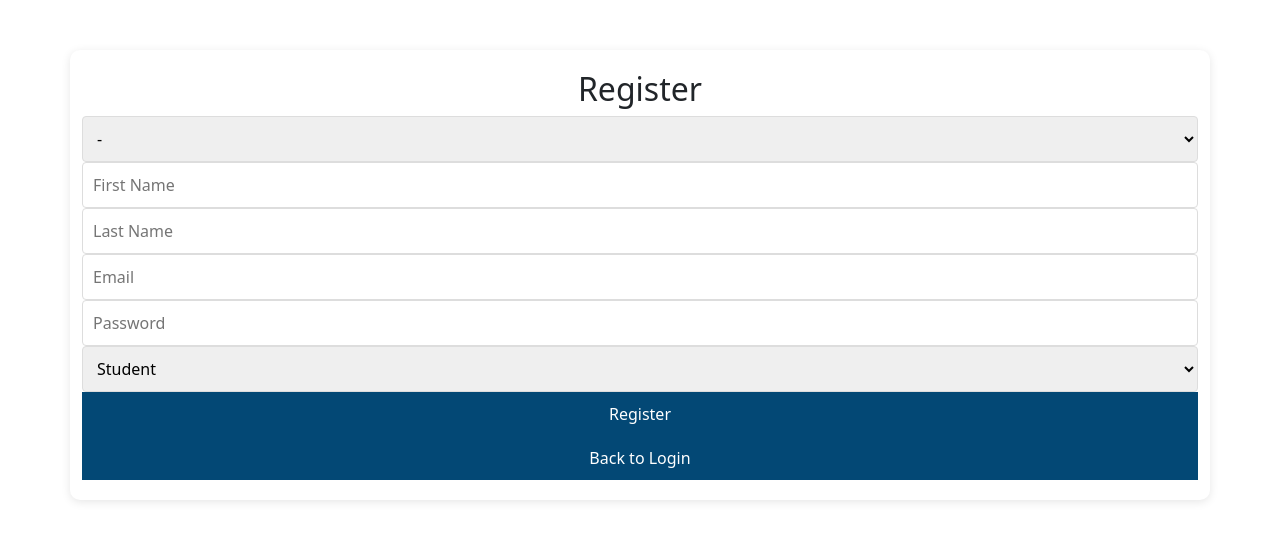
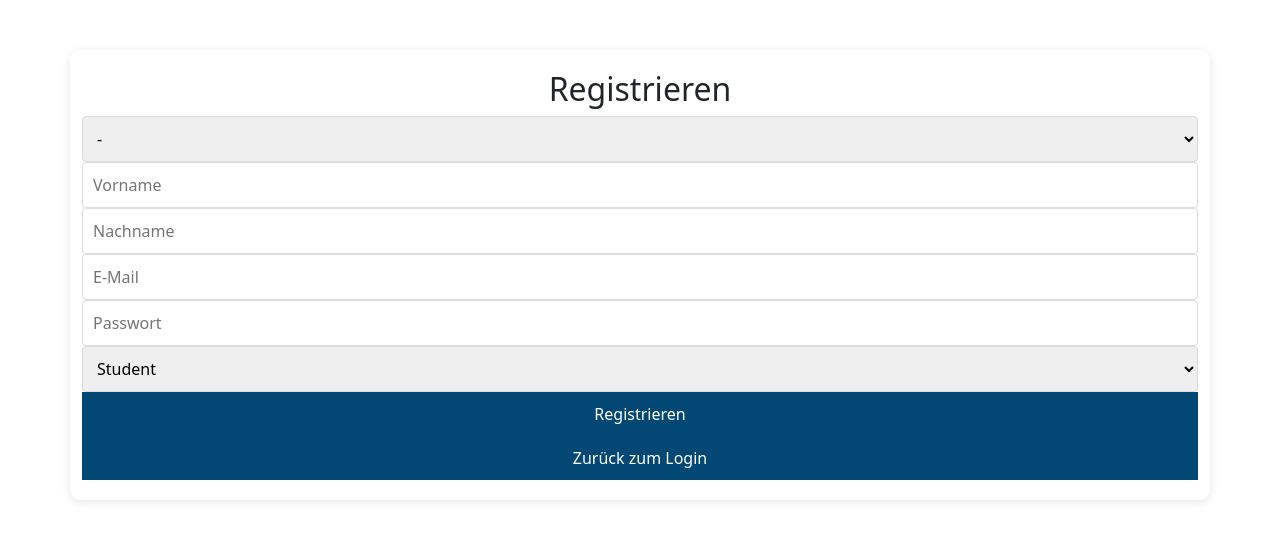
Before and after one commit to louis-gabel/KalenderApp, a React (Create React App) app in the folder client/: page /register in a window 1280 px wide. Shown: the top 540 px of the page. Built offline with nearby package versions, Linux system fonts and the light colour scheme.

Commit message:
login und register auf deutsch

```diff
--- a/client/src/components/Login.js
+++ b/client/src/components/Login.js
@@ -2,20 +2,6 @@ import React, { useState } from "react";
 import { loginUser } from "../api";
 import "../assets/auth_login.css";
 import { useNavigate } from "react-router-dom";
-
-/*
-User Login Process:
-Frontend (React):
-  The user enters their email and password into a login form.
-API Call:
-  When the user submits the form, an API call is made to the Node.js backend with the login credentials.
-Backend Authentication:
-  The backend receives the credentials and queries MariaDB to verify the user's email and password.
-  If the credentials are valid, the backend generates a token (e.g., JWT) and sends it back to the frontend along with the user's role.
-Frontend Handling:
-  The frontend stores the token and role in localStorage.
-  The user is then redirected to a protected route (e.g., a calendar view).
-*/
 
 const Login = () => {
   const [email, setEmail] = useState("");
@@ -23,56 +9,51 @@ const Login = () => {
   const [error, setError] = useState("");
   const navigate = useNavigate();
 
-  // Function to handle the login process
   const handleLogin = async (e) => {
-    e.preventDefault(); // Prevents the default form submission behavior
+    e.preventDefault();
 
     try {
-      // Calls the loginUser function with email and password to authenticate the user
       const response = await loginUser({ email, password });
-      const { token, role, id } = response.data; // Destructures the token and role from the response
+      const { token, role, id } = response.data;
 
-      // Stores the token and role in localStorage for future authenticated requests
       localStorage.setItem("token", token);
       localStorage.setItem("role", role);
       localStorage.setItem("id", id);
 
-      // Redirects the user based on their role
       if (role === "Admin") {
-        navigate("/admin"); // Redirects the admin to the admin dahboard upon successful login
+        navigate("/admin");
       } else if (role === "Dozent") {
-        navigate("/dozent"); // Redirects the dozent to the course view upon successful login
+        navigate("/dozent");
       } else {
-        navigate("/calendar"); // Redirects the user to the calendar view upon successful login
+        navigate("/calendar");
       }
     } catch (err) {
-      // Sets an error message if the login fails
-      setError("Invalid email or password.");
+      setError("Ungültige E-Mail oder Passwort.");
     }
   };
 
   return (
     <div className="container">
-      <h2>Login</h2>
+      <h2>Anmelden</h2>
       <form onSubmit={handleLogin}>
         <input
           type="email"
-          placeholder="Email"
+          placeholder="E-Mail"
           value={email}
           onChange={(e) => setEmail(e.target.value)}
           required
         />
         <input
           type="password"
-          placeholder="Password"
+          placeholder="Passwort"
           value={password}
           onChange={(e) => setPassword(e.target.value)}
           required
         />
-        <button type="submit">Login</button>
+        <button type="submit">Anmelden</button>
       </form>
       {error && <p className="error">{error}</p>}
-      <button onClick={() => navigate("/register")}>Register</button>
+      <button onClick={() => navigate("/register")}>Registrieren</button>
     </div>
   );
 };
--- a/client/src/components/Register.js
+++ b/client/src/components/Register.js
@@ -36,7 +36,7 @@ const Register = () => {
 
   return (
     <div className="container">
-      <h2>Register</h2>
+      <h2>Registrieren</h2>
       <form onSubmit={handleRegister}>
         <select name="titel" value={formData.titel} onChange={handleChange}>
           <option value="">-</option>
@@ -46,7 +46,7 @@ const Register = () => {
         <input
           type="text"
           name="prename"
-          placeholder="First Name"
+          placeholder="Vorname"
           value={formData.prename}
           onChange={handleChange}
           required
@@ -54,7 +54,7 @@ const Register = () => {
         <input
           type="text"
           name="surname"
-          placeholder="Last Name"
+          placeholder="Nachname"
           value={formData.surname}
           onChange={handleChange}
           required
@@ -62,7 +62,7 @@ const Register = () => {
         <input
           type="email"
           name="email"
-          placeholder="Email"
+          placeholder="E-Mail"
           value={formData.email}
           onChange={handleChange}
           required
@@ -70,7 +70,7 @@ const Register = () => {
         <input
           type="password"
           name="password"
-          placeholder="Password"
+          placeholder="Passwort"
           value={formData.password}
           onChange={handleChange}
           required
@@ -84,11 +84,11 @@ const Register = () => {
           <option value="Student">Student</option>
           <option value="Dozent">Dozent</option>
         </select>
-        <button type="submit">Register</button>
+        <button type="submit">Registrieren</button>
       </form>
       {success && <p className="success">{success}</p>}
       {error && <p className="error">{error}</p>}
-      <button onClick={() => navigate("/login")}>Back to Login</button>
+      <button onClick={() => navigate("/login")}>Zurück zum Login</button>
     </div>
   );
 };
```
